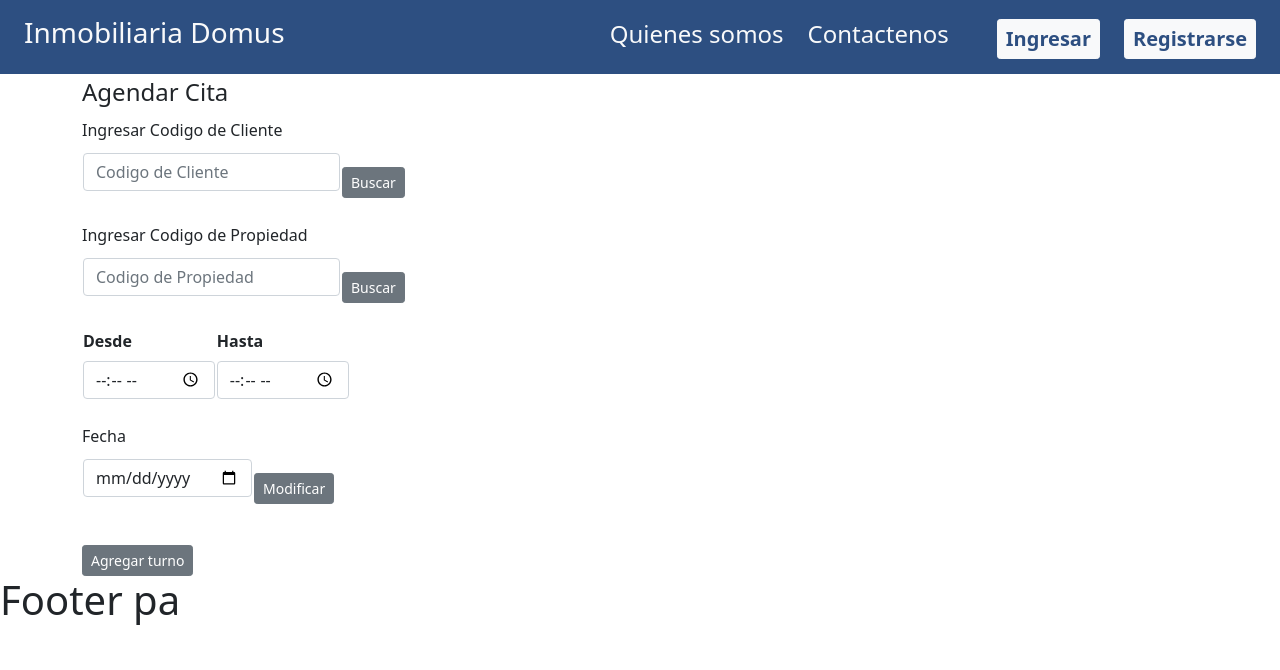
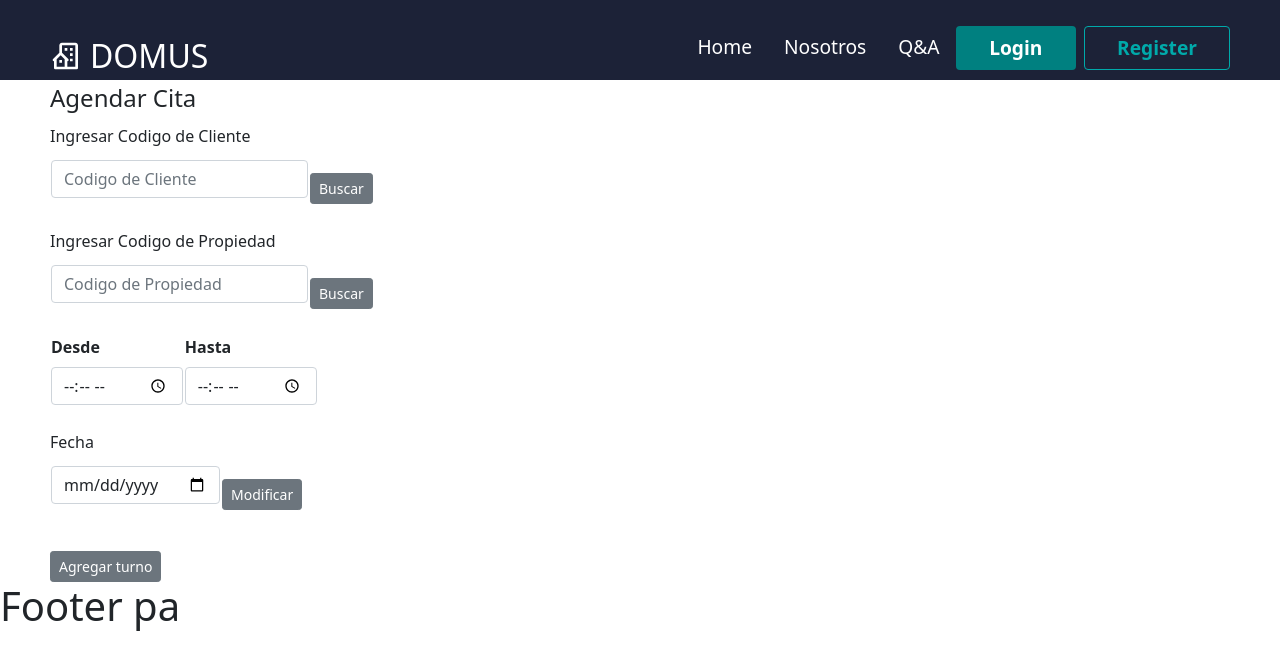
Before and after one commit to joaquindlr/DomusSystem, a React (Create React App) app: page /cita in a window 1280 px wide. Shown: the top 670 px of the page. Built offline with nearby package versions, Linux system fonts and the light colour scheme.

Commit message:
Nueva NavBar + funciones
Navbar nueva y con todo funcando (creo)

```diff
--- a/package.json
+++ b/package.json
@@ -10,6 +10,7 @@
     "react": "^17.0.2",
     "react-dom": "^17.0.2",
     "react-hook-form": "^7.5.2",
+    "react-icons": "^4.2.0",
     "react-router-dom": "^5.2.0",
     "react-scripts": "4.0.3",
     "web-vitals": "^1.0.1"
--- a/src/layouts/Header.js
+++ b/src/layouts/Header.js
@@ -1,12 +1,16 @@
-import React, { useContext, useEffect, useState } from "react";
-import { Link } from "react-router-dom";
+import React, { useState, useEffect, useContext } from 'react';
+import { Link } from 'react-router-dom';
+import './Navbar.css';
+import { BiBuildingHouse } from 'react-icons/bi';
+import { FaBars, FaTimes } from 'react-icons/fa';
+import { IconContext } from 'react-icons/lib';
+import { useHistory } from "react-router-dom";
 import { UserContext } from "../auth/userContext";
 
-import { useHistory } from "react-router-dom";
 
-const Header = () => {
+function Header() {
+  //Manejo de navbar para login
   const history = useHistory();
-
   const [empleado, setEmpleado] = useState(false);
   const [logeado, setLogeado] = useState(false);
   const [userData, setUserData] = useContext(UserContext);
@@ -34,68 +38,154 @@ const Header = () => {
     history.push("/");
   };
 
+//manejo de navbar para responsiveness
+  const [click, setClick] = useState(false);
+  // const [button, setButton] = useState(true);
+
+  const handleClick = () => setClick(!click);
+  const closeMobileMenu = () => setClick(false);
+
+  // const showButton = () => {
+  //   if (window.innerWidth <= 960) {
+  //     setButton(false);
+  //   } else {                 Esto de aca no sirve para nada pero bueno aca queda por las dudas
+  //     setButton(true);
+  //   }
+  // };
+
   return (
-    <div
-      style={{ backgroundColor: "#2D4F81" }}
-      className=" d-flex justify-content-between"
+    <>
+      <IconContext.Provider value={{ color: '#fff' }}>
+        <nav className='navbar'>
+          <div className='navbar-container container'>
+            <Link to='/' className='navbar-logo' onClick={closeMobileMenu}>
+              <BiBuildingHouse className='navbar-icon' />
+              DOMUS
+            </Link>
+            <div className='menu-icon' onClick={handleClick}>
+              {click ? <FaTimes /> : <FaBars />}              {/* Cambia el icono a desplegar/cerrar menú */}
+            </div>
+            <ul className={click ? 'nav-menu active' : 'nav-menu'}>
+              <li className='nav-item'>
+                <Link to='/' className='nav-links' onClick={closeMobileMenu}>
+                  Home
+                </Link>
+              </li>
+              <li className='nav-item'>
+                <Link
+                  to='/nosotros-info'
+                  className='nav-links'
+                  onClick={closeMobileMenu}
                 >
-      <Link to="/" style={{ textDecoration: "none" }}>
-        <h3 className="text-light py-3 ms-4">Inmobiliaria Domus</h3>
+                  Nosotros
                 </Link>
-      <div className="mt-3">
-        <Link className="text-decoration-none text-light me-4 fs-4" to="#">
-          Quienes somos
+              </li>
+              <li className='nav-item'>
+                <Link
+                  to='/q-and-a'
+                  className='nav-links'
+                  onClick={closeMobileMenu}
+                >
+                  Q&A
                 </Link>
-        <Link className="text-decoration-none text-light me-4 fs-4" to="#">
-          Contactenos
+              </li>
+              {/* <li className='nav-btn'>
+                {button ? (
+                  <Link to='/login' className='btn-link'>
+                    <button type="button" class="btn btn-light">Secondary</button>
                   </Link>
+                ) : (                                                               Esto de aca no sirve para nada pero bueno aca queda por las dudas
+                  <Link to='/sign-up' className='btn-link'>
+                    <Button
+                      buttonStyle='btn--primary' buttonColor="blue"
+                      buttonSize='btn--mobile'
+                      onClick={() => setClick(false)}
+                    >
+                      Login
+                    </Button>
+                  </Link>
+                )}
+              </li> */}
+
+                {/* <li>
+                <Link
+                  to='/Login'
+                  className='nav-links-hlight'
+                  onClick={closeMobileMenu}
+                >
+                  Login
+                </Link>
+              </li>
+              <li>
+                <Link
+                  to='/Registro'
+                  className='nav-links-hlight-secondary'
+                  onClick={closeMobileMenu}
+                >
+                  Register
+                </Link>
+              </li>
+                   <li>
+                   <Link
+                     to='/Menu-empleado'
+                     className='nav-links-hlight'
+                     onClick={closeMobileMenu}
+                   >
+                     Menú
+                   </Link>
+                 </li> */}
+
                  {!logeado ? (
           <>
+             <li>
                 <Link
-              to="/login"
-              style={{ color: "#2D4F81", fontWeight: "bold" }}
-              className="btn btn-light fs-5 me-4 ms-4 btn-sm"
+                  to='/Login'
+                  className='nav-links-hlight'
+                  onClick={closeMobileMenu}
                 >
-              Ingresar
+                  Login
                 </Link>
+              </li>
+              <li>
                 <Link
-              to="/registro"
-              style={{ color: "#2D4F81", fontWeight: "bold" }}
-              className="btn btn-light fs-5 me-4 btn-sm"
+                  to='/Registro'
+                  className='nav-links-hlight-secondary'
+                  onClick={closeMobileMenu}
                 >
-              Registrarse
+                  Register
                 </Link>
+              </li>
           </>
         ) : (
           <>
             {empleado && (
+              <li>
               <Link
-                to="/menu-empleado"
-                style={{
-                  color: "#2D4F81",
-                  fontWeight: "bold",
-                  marginTop: "-0.5rem",
-                }}
-                className="btn btn-light fs-5 me-4 btn-sm"
+                to='/Menu-empleado'
+                className='nav-links-hlight'
+                onClick={closeMobileMenu}
               >
-                Menu
+                Menú
               </Link>
+            </li>
             )}
-            <button
-              onClick={() => cerrarSesion()}
-              style={{
-                color: "#2D4F81",
-                fontWeight: "bold",
-                marginTop: "-0.5rem",
-              }}
-              className="btn btn-light fs-5 me-4 btn-sm"
+            <li>
+                   <Link
+                     to='/'
+                     className='nav-links-hlight-secondary'
+                     onClick={closeMobileMenu, cerrarSesion}   /*El menu en móbil no se cierra cuando cerrás sesión no se por qué xd */
                    >
-              Cerrar sesion
-            </button>
+                     Cerrar sesión
+                   </Link>
+                 </li>
           </>
         )}
+            </ul>
           </div>
-    </div>
+        </nav>
+      </IconContext.Provider>
+    </>
   );
-};
+}
+
 export default Header;
--- /dev/null
+++ b/src/layouts/Navbar.css
@@ -0,0 +1,229 @@
+.navbar {
+  background: #1c2237;
+  height: 80px;
+  display: flex;
+  justify-content: center;
+  align-items: center;
+  font-size: 1.2rem;
+  position: sticky;
+  top: 0;
+  z-index: 999;
+}
+
+.navbar-container {
+  display: flex;
+  justify-content: space-between;
+  height: 80px;
+}
+
+.container {
+  z-index: 1;
+  width: 100%;
+  max-width: 1300px;
+  margin-right: auto;
+  margin-left: auto;
+  padding-right: 50px;
+  padding-left: 50px;
+}
+
+.navbar-logo {
+  color: #fff;
+  justify-self: start;
+  cursor: pointer;
+  text-decoration: none;
+  font-size: 2rem;
+  display: flex;
+  align-items: center;
+}
+
+.navbar-icon {
+  margin-right: 0.5rem;
+}
+
+.nav-menu {
+  display: flex;
+  align-items: center;
+  justify-content: center;
+  list-style: none;
+  text-align: center;
+  justify-content: end;
+}
+
+.nav-item {
+  height: 80px;
+  border-bottom: 2px solid transparent;
+}
+
+.nav-item:hover {
+  border-bottom: 2px solid teal;
+}
+
+.nav-links {
+  color: #fff;
+  display: flex;
+  align-items: center;
+  text-decoration: none;
+  padding: 0.5rem 1rem;
+  height: 100%;
+}
+
+.nav-links-hlight{
+  color: rgb(255, 255, 255);
+  background-color: teal;
+  border-radius: 4px ;
+  display: flex;
+  align-items: center;
+  text-decoration: none;
+  padding: 0.5rem 2.1rem;
+  height: 100%;
+  font-weight: bold;
+}
+
+.nav-links-hlight-secondary{
+  background-color: transparent;
+  color: rgb(0, 170, 170);
+  border: 1px solid rgb(0, 170, 170);
+  margin-left: 0.5rem;
+  border-radius: 4px;
+  display: flex;
+  align-items: center;
+  text-decoration: none;
+  padding: 0.4rem 2rem;
+  height: 100%;
+  font-weight: bold;
+}
+
+.nav-links-hlight:hover{
+  color: #000000;
+    background-color: white;
+}
+.nav-links-hlight-secondary:hover{
+  border: 1px solid white;
+  color: white;
+}
+
+.fa-bars {
+  color: #fff;
+}
+
+.menu-icon {
+  display: none;
+}
+
+@media screen and (max-width: 960px) {
+  .NavbarItems {
+    position: relative;
+  }
+
+  .nav-menu {
+    display: flex;
+    flex-direction: column;
+    width: 100%;
+    height: 90vh;
+    position: absolute;
+    top: 80px;
+    left: -100%;
+    opacity: 1;
+    transition: all 0.5s ease;
+  }
+
+  .nav-menu.active {
+    background: #1c2237;
+    left: 0;
+    opacity: 1;
+    transition: all 0.6s ease;
+    z-index: 1;
+  }
+
+  .nav-links {
+    text-align: center;
+    padding: 2rem;
+    width: 100%;
+    display: table;
+  }
+
+  .nav-links-hlight {
+
+    text-align: center;
+
+    padding: 1rem 5em;
+    width: 100%;
+    display: table;
+
+
+  }
+
+  .nav-links-hlight-secondary {
+    text-align: center;
+    align-items: center;
+    padding: 0.5rem 2.5rem;
+
+    display: table;
+    margin-left: -0.5rem;
+    margin-top: 1rem;
+    margin-bottom: -1rem;
+
+  }
+
+  .nav-links:hover {
+    color: rgb(0, 189, 189);
+    transform: scale(1.2);
+    transition: all 0.3s ease;
+  }
+
+  .nav-links-hlight:hover {
+    color: #000000;
+    background-color: white;
+    transform: scale(1.05);
+    transition: all 0.3s ease;
+  }
+
+  .nav-links-hlight-secondary:hover {
+    color:white;
+    border:1px solid white;
+
+    transition: all 0.3s ease;
+  }
+
+  .nav-item:hover {
+    border: none;
+  }
+
+  .nav-item {
+    width: 100%;
+  }
+
+  .navbar-logo {
+    position: absolute;
+    top: 0;
+    left: 0;
+    transform: translate(25%, 50%);
+  }
+
+  .menu-icon {
+    display: block;
+    position: absolute;
+    top: 0;
+    right: 0;
+    transform: translate(-100%, 60%);
+    font-size: 1.8rem;
+    cursor: pointer;
+  }
+
+  .fa-times {
+    color: #fff;
+    font-size: 2rem;
+  }
+
+  .nav-btn {
+    /* background-color: rgb(11, 138, 131);
+    color: #242424;
+    border-radius: 20px;
+    padding: 0px; */
+    /* display: flex;
+    justify-content: center;
+    align-items: center;
+    width: 100%;
+    height: 120px; */
+  }
+}
```
Also changed, not shown: src/layouts/HeaderOld.js (added, +101 -0 lines), 1 other file (tests, documents, lock files or other folders). Lines whose indentation alone changed are shown as unchanged.
